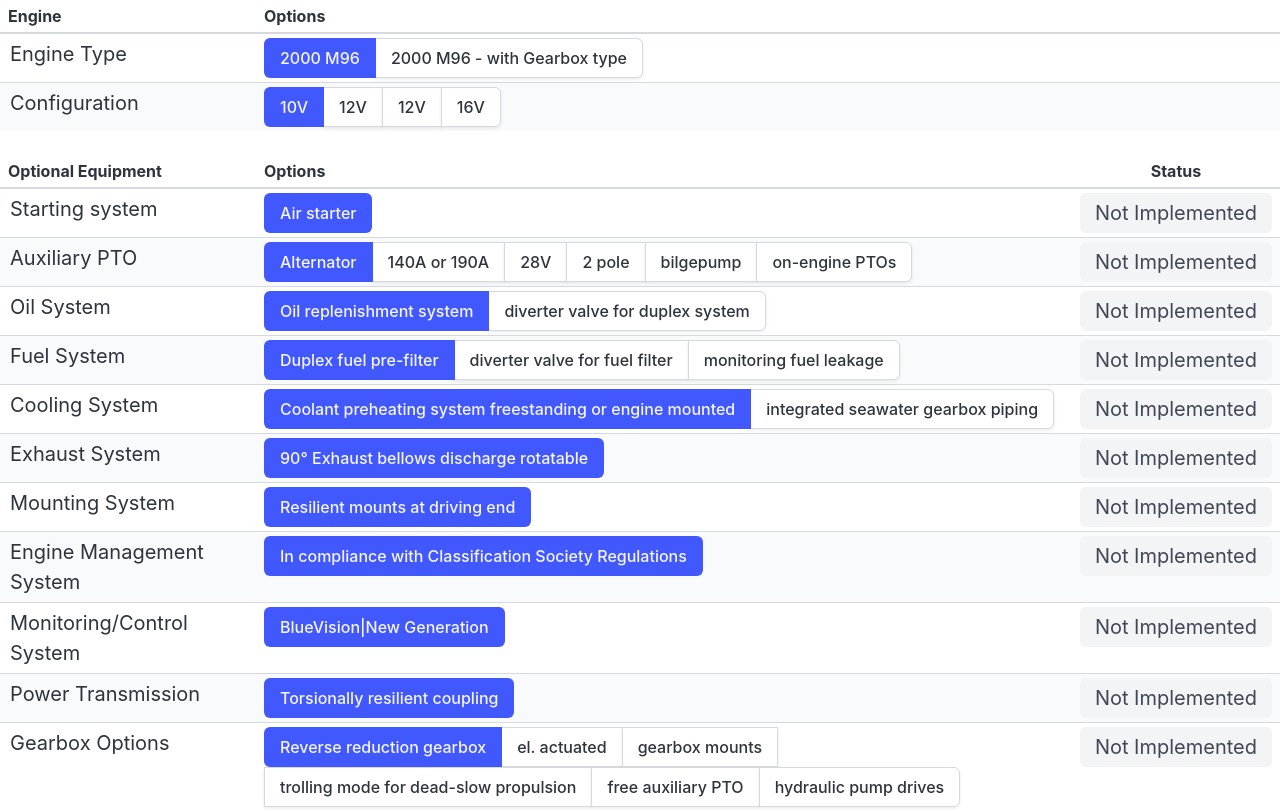
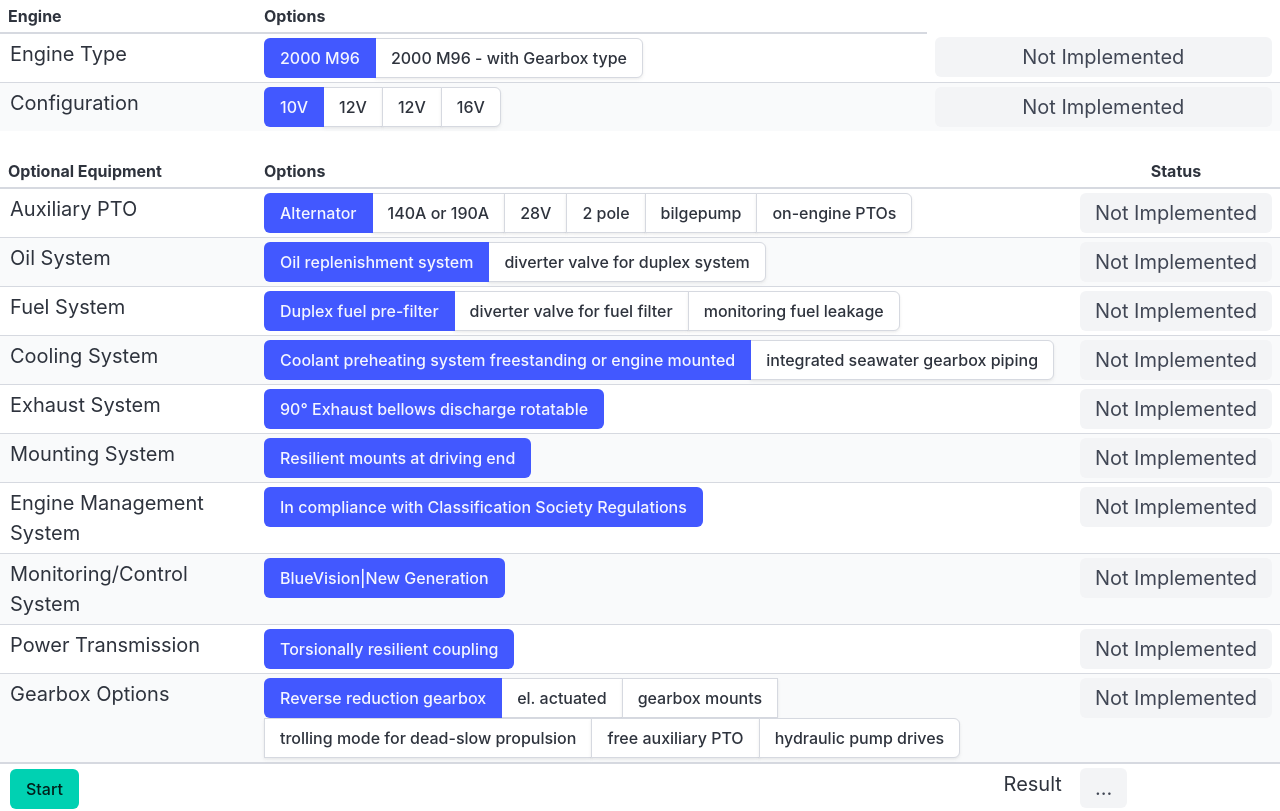
Before and after one commit to LeonHeimermann/OOKA_Semesterprojekt, a React (Create React App) app in the folder frontend/: page / in a window 1280 px wide. Shown: the top 811 px of the page. Built offline with nearby package versions, Linux system fonts and the light colour scheme.

Commit message:
more frontend refactoring

```diff
--- a/frontend/src/App.js
+++ b/frontend/src/App.js
@@ -1,6 +1,7 @@
 import './App.css';
 import MicroserviceController from "./components/MicroserviceController";
 import ConfigurationController from "./components/ConfigurationController";
+
 
 const configuration = {
     engines: [
@@ -13,52 +14,6 @@
             configurations: ["10V - ZF 2050", "12V - ZF 2060", "12V - ZF 2060", "16V - ZF 3060"]
         },
     ],
-    optionalEquipment: [
-        {
-            name: "Starting system",
-            choices: ["Air starter"]
-        },
-        {
-            name: "Auxiliary PTO",
-            choices: ["Alternator", "140A or 190A", "28V", "2 pole", "bilgepump", "on-engine PTOs"]
-        },
-        {
-            name: "Oil System",
-            choices: ["Oil replenishment system", "diverter valve for duplex system"]
-        },
-        {
-            name: "Fuel System",
-            choices: ["Duplex fuel pre-filter", "diverter valve for fuel filter", "monitoring fuel leakage"]
-        },
-        {
-            name: "Cooling System",
-            choices: ["Coolant preheating system freestanding or engine mounted", "integrated seawater gearbox piping"]
-        },
-        {
-            name: "Exhaust System",
-            choices: ["90° Exhaust bellows discharge rotatable"]
-        },
-        {
-            name: "Mounting System",
-            choices: ["Resilient mounts at driving end"]
-        },
-        {
-            name: "Engine Management System",
-            choices: ["In compliance with Classification Society Regulations"]
-        },
-        {
-            name: "Monitoring/Control System",
-            choices: ["BlueVision|New Generation"]
-        },
-        {
-            name: "Power Transmission",
-            choices: ["Torsionally resilient coupling"]
-        },
-        {
-            name: "Gearbox Options",
-            choices: ["Reverse reduction gearbox", "el. actuated", "gearbox mounts", "trolling mode for dead-slow propulsion", "free auxiliary PTO", "hydraulic pump drives"]
-        },
-    ]
 }
 
 const microservices = [
@@ -72,7 +27,7 @@
 function App() {
     return (
         <>
-            <ConfigurationController configuration={configuration}/>
+            <ConfigurationController/>
 
             <MicroserviceController services={microservices}/>
         </>
--- a/frontend/src/components/ChoiceList.jsx
+++ b/frontend/src/components/ChoiceList.jsx
@@ -1,14 +1,26 @@
 import React from "react";
 
-export default function ChoiceList({choices, activeChoice, onChoiceClicked}) {
+export default function ChoiceList({description, choices, activeChoice, onChoiceClicked}) {
 
     return (
-        <span className="buttons has-addons">
-            {choices.map((choice, index) =>
-                <button className={`button ${index === activeChoice ? "is-selected is-link" : ""}`} onClick={() => onChoiceClicked(index)} key={choice + index}>
-                    {choice}
-                </button>)
-            }
-        </span>
+        <tr>
+            <td className="is-size-5">{description}</td>
+            <td>
+                <span className="buttons has-addons">
+                    {choices.map((choice, index) =>
+                        <button
+                            className={`button ${index === activeChoice ? "is-selected is-link" : ""}`}
+                            onClick={() => onChoiceClicked(index)} key={choice + index}>
+                            {choice}
+                        </button>
+                    )}
+                </span>
+            </td>
+            <td>
+                <span className={`tag is-large is-full-width`}>
+                    Not Implemented
+                </span>
+            </td>
+        </tr>
     );
 }
--- a/frontend/src/components/ConfigurationController.jsx
+++ b/frontend/src/components/ConfigurationController.jsx
@@ -3,16 +3,39 @@
 import EngineType from "./EngineType";
 
 
-export default function ConfigurationController({configuration}) {
+export default function ConfigurationController() {
+
+    const [configuration, setConfiguration] = React.useState({
+        engine: {
+            type: 0,
+            cylinder_config: 0,
+        },
+        optionalEquipment: {
+            starting_system: 0,
+            auxiliary_pto: 0,
+            oil_system: 0,
+            fuel_system: 0,
+            cooling_system: 0,
+            exhaust_system: 0,
+            mounting_system: 0,
+            engine_management_system: 0,
+            monitoring_system: 0,
+            power_transmission: 0,
+            gearbox_options: 0
+        }
+    });
 
     return (
         <>
             <EngineType
-                engines={configuration.engines}
-                onSelectionChanged={console.log}
+                configuration={configuration.engine}
+                onConfigChanged={(newEngineConfig) => setConfiguration({...configuration, engine: newEngineConfig})}
             />
             <OptionalEquipment
-                equipment={configuration.optionalEquipment}
+                configuration={configuration.optionalEquipment}
+                showStartingSystem={configuration.engine.cylinder_config !== 0}
+                onConfigChanged={(newEquipmentConfig) => setConfiguration({...configuration, optionalEquipment: newEquipmentConfig})}
+                onStart={() => alert(JSON.stringify(configuration))}
             />
         </>
     );
--- a/frontend/src/components/EngineType.jsx
+++ b/frontend/src/components/EngineType.jsx
@@ -1,28 +1,7 @@
 import React from "react";
 import ChoiceList from "./ChoiceList";
 
-export default function EngineType({engines, onSelectionChanged}) {
-
-    const [selectedEngine, setSelectedEngine] = React.useState(0);
-    const [selectedConfiguration, setSelectedConfiguration] = React.useState(0);
-
-    function changeEngine(engine) {
-        onSelectionChanged({
-            engine: engines[engine].name,
-            configuration: engines[engine].configurations[selectedConfiguration],
-        })
-
-        setSelectedEngine(engine);
-    }
-
-    function changeConfiguration(configuration) {
-        onSelectionChanged({
-            engine: engines[selectedEngine].name,
-            configuration: engines[selectedEngine].configurations[configuration],
-        })
-
-        setSelectedConfiguration(configuration);
-    }
+export default function EngineType({configuration, onConfigChanged}) {
 
     return (
         <table className="table is-striped is-narrow is-fullwidth">
@@ -34,26 +13,18 @@
             </thead>
 
             <tbody>
-                <tr>
-                    <td className="is-size-5">Engine Type</td>
-                    <td>
-                        <ChoiceList className="tabs is-toggle is-gapless"
-                            choices={engines.map(engine => engine.name)}
-                            activeChoice={selectedEngine}
-                            onChoiceClicked={changeEngine}
-                        />
-                    </td>
-                </tr>
-                <tr>
-                    <td className="is-size-5">Configuration</td>
-                    <td>
-                        <ChoiceList className="tabs is-toggle is-gapless"
-                            choices={engines[selectedEngine].configurations}
-                            activeChoice={selectedConfiguration}
-                            onChoiceClicked={changeConfiguration}
-                        />
-                    </td>
-                </tr>
+                <ChoiceList
+                    description={"Engine Type"}
+                    choices={["2000 M96", "2000 M96 - with Gearbox type"]}
+                    activeChoice={configuration.type}
+                    onChoiceClicked={(choice) => onConfigChanged({...configuration, type: choice})}
+                />
+                <ChoiceList
+                    description={"Configuration"}
+                    choices={configuration.type === 0 ? ["10V", "12V", "12V", "16V"] : ["10V - ZF 2050", "12V - ZF 2060", "12V - ZF 2060", "16V - ZF 3060"]}
+                    activeChoice={configuration.cylinder_config}
+                    onChoiceClicked={(choice) => onConfigChanged({...configuration, cylinder_config: choice})}
+                />
             </tbody>
         </table>
     );
--- a/frontend/src/components/OptionalEquipment.jsx
+++ b/frontend/src/components/OptionalEquipment.jsx
@@ -1,7 +1,7 @@
 import React from "react";
 import ChoiceList from "./ChoiceList";
 
-export default function OptionalEquipment({equipment}) {
+export default function OptionalEquipment({configuration, onConfigChanged, onStart, showStartingSystem}) {
 
     return (
         <table className="table is-striped is-narrow is-fullwidth">
@@ -13,29 +13,78 @@
             </tr>
             </thead>
             <tbody>
-                {equipment.map((e, i) => (
-                    <tr>
-                        <td className="is-size-5">{e.name}</td>
-                        <td>
-                            <ChoiceList
-                                className="tabs is-toggle is-gapless"
-                                choices={e.choices}
-                                activeChoice={0}
-                                onChoiceClicked={console.log}
-                            />
-                        </td>
-                        <td>
-                            <span className={`tag is-large is-full-width`}>
-                                Not Implemented
-                            </span>
-                        </td>
-                    </tr>
-                ))}
+                { showStartingSystem ?
+                    <ChoiceList
+                        description={"Starting system"}
+                        choices={["Air starter"]}
+                        activeChoice={configuration.starting_system}
+                    /> : null
+                }
+                <ChoiceList
+                    description={"Auxiliary PTO"}
+                    choices={["Alternator", "140A or 190A", "28V", "2 pole", "bilgepump", "on-engine PTOs"]}
+                    activeChoice={configuration.auxiliary_pto}
+                    onChoiceClicked={(choice) => onConfigChanged({...configuration, auxiliary_pto: choice})}
+                />
+                <ChoiceList
+                    description={"Oil System"}
+                    choices={["Oil replenishment system", "diverter valve for duplex system"]}
+                    activeChoice={configuration.oil_system}
+                    onChoiceClicked={(choice) => onConfigChanged({...configuration, oil_system: choice})}
+                />
+                <ChoiceList
+                    description={"Fuel System"}
+                    choices={["Duplex fuel pre-filter", "diverter valve for fuel filter", "monitoring fuel leakage"]}
+                    activeChoice={configuration.fuel_system}
+                    onChoiceClicked={(choice) => onConfigChanged({...configuration, fuel_system: choice})}
+                />
+                <ChoiceList
+                    description={"Cooling System"}
+                    choices={["Coolant preheating system freestanding or engine mounted", "integrated seawater gearbox piping"]}
+                    activeChoice={configuration.cooling_system}
+                    onChoiceClicked={(choice) => onConfigChanged({...configuration, cooling_system: choice})}
+                />
+                <ChoiceList
+                    description={"Exhaust System"}
+                    choices={["90° Exhaust bellows discharge rotatable"]}
+                    activeChoice={configuration.exhaust_system}
+                    onChoiceClicked={(choice) => onConfigChanged({...configuration, exhaust_system: choice})}
+                />
+                <ChoiceList
+                    description={"Mounting System"}
+                    choices={["Resilient mounts at driving end"]}
+                    activeChoice={configuration.mounting_system}
+                    onChoiceClicked={(choice) => onConfigChanged({...configuration, mounting_system: choice})}
+                />
+                <ChoiceList
+                    description={"Engine Management System"}
+                    choices={["In compliance with Classification Society Regulations"]}
+                    activeChoice={configuration.engine_management_system}
+                    onChoiceClicked={(choice) => onConfigChanged({...configuration, engine_management_system: choice})}
+                />
+                <ChoiceList
+                    description={"Monitoring/Control System"}
+                    choices={["BlueVision|New Generation"]}
+                    activeChoice={configuration.monitoring_system}
+                    onChoiceClicked={(choice) => onConfigChanged({...configuration, monitoring_system: choice})}
+                />
+                <ChoiceList
+                    description={"Power Transmission"}
+                    choices={["Torsionally resilient coupling"]}
+                    activeChoice={configuration.power_transmission}
+                    onChoiceClicked={(choice) => onConfigChanged({...configuration, power_transmission: choice})}
+                />
+                <ChoiceList
+                    description={"Gearbox Options"}
+                    choices={["Reverse reduction gearbox", "el. actuated", "gearbox mounts", "trolling mode for dead-slow propulsion", "free auxiliary PTO", "hydraulic pump drives"]}
+                    activeChoice={configuration.gearbox_options}
+                    onChoiceClicked={(choice) => onConfigChanged({...configuration, gearbox_options: choice})}
+                />
             </tbody>
             <tfoot>
             <tr>
                 <td className="is-size-5">
-                    <button className="button is-primary" onClick={() => console.log("Start clicked")}>Start</button>
+                    <button className="button is-primary" onClick={() => onStart("Start clicked")}>Start</button>
                 </td>
                 <td className="is-size-5 has-text-right">
                     Result
```
